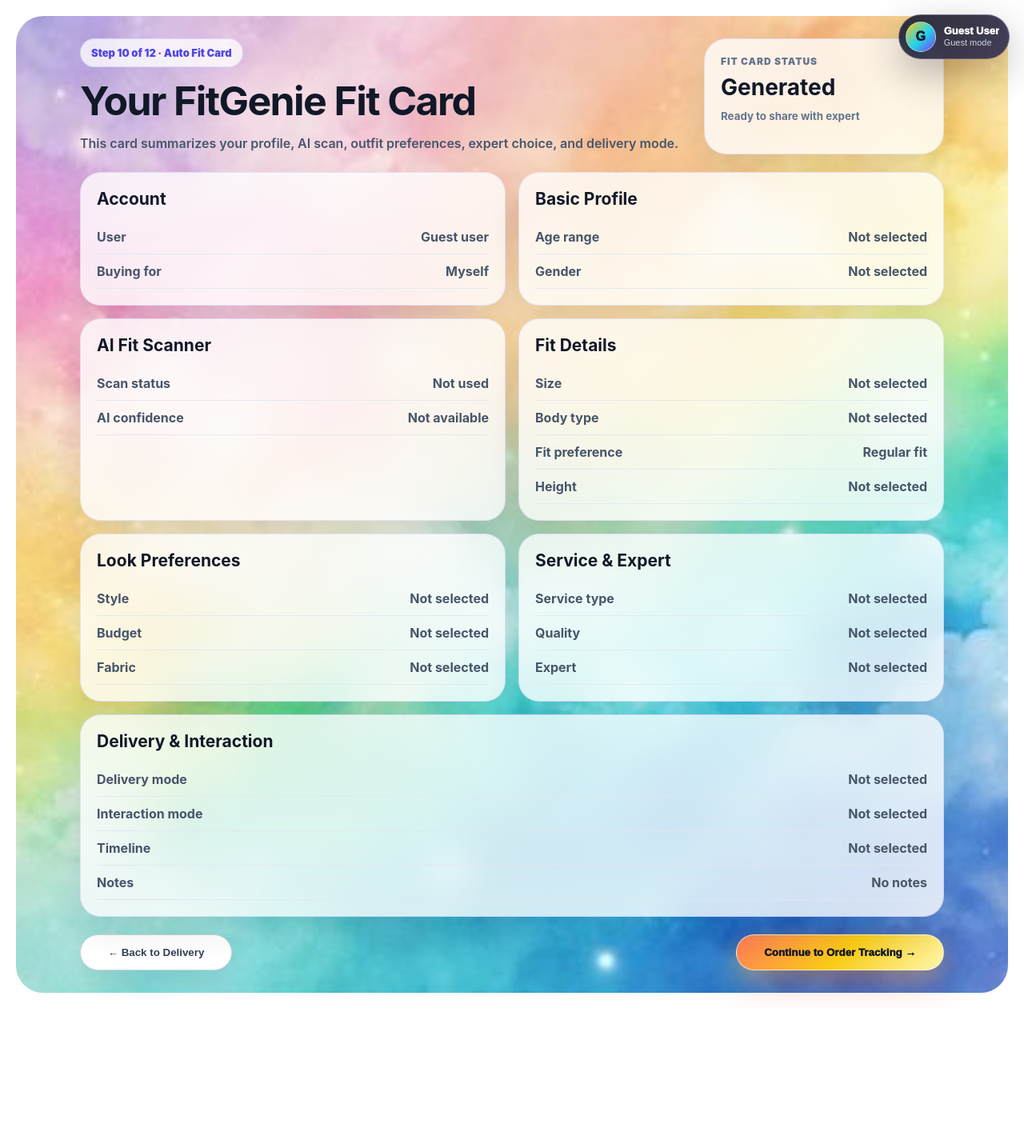
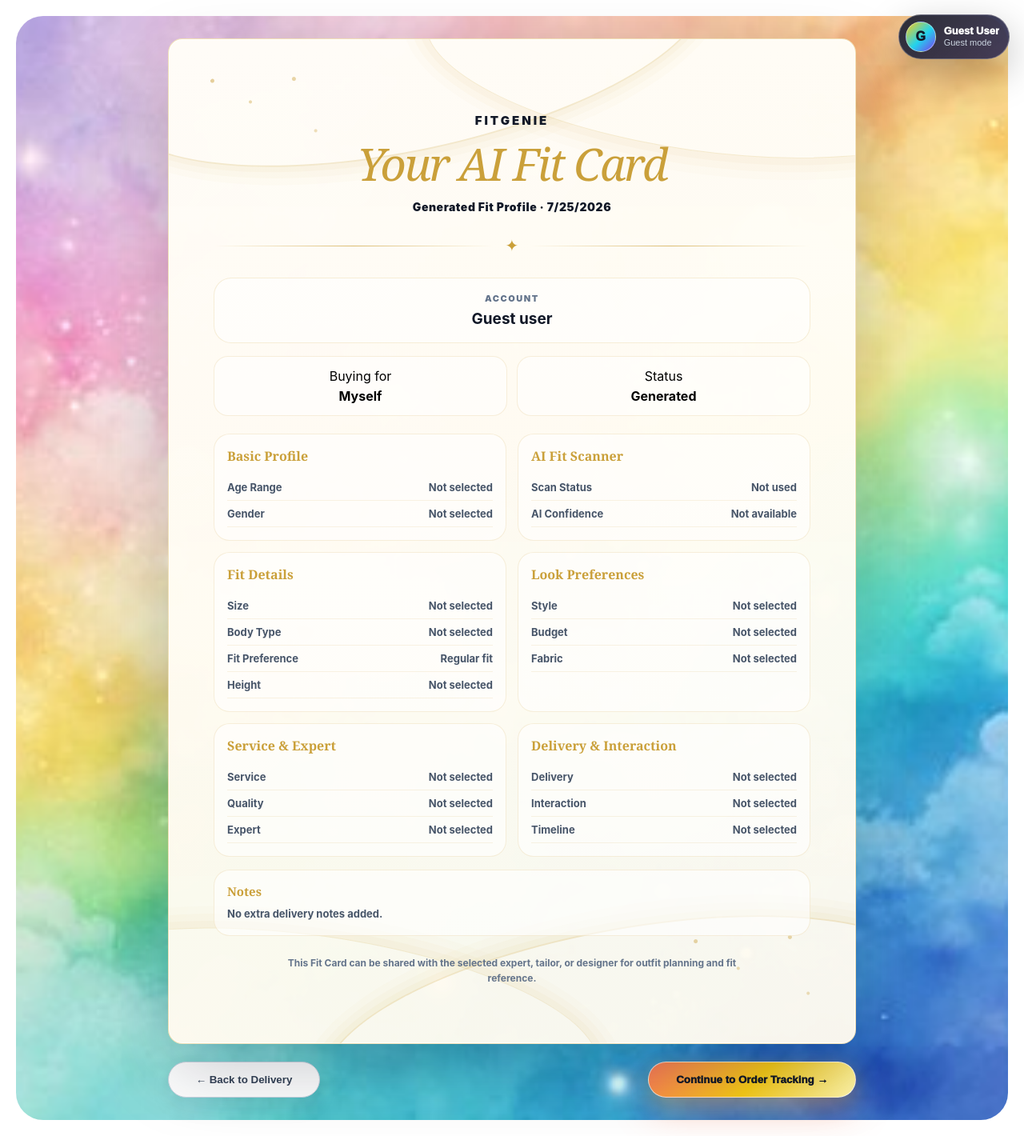
Before and after one commit to JP1320/FitGenie, a React (Vite) app in the folder frontend/: page /fit-card in a window 1280 px wide. Shown: the whole page at 80% size. Before the commit the page ends 1261 px from the top, so only its background shows below. Built offline with nearby package versions, Linux system fonts and the light colour scheme; no server answers.

Commit message:
Update FitCardPage.jsx

```diff
--- a/frontend/src/pages/FitCardPage.jsx
+++ b/frontend/src/pages/FitCardPage.jsx
@@ -8,6 +8,10 @@
     return fallback;
   }
 
+  if (Array.isArray(value)) {
+    return value.length ? value.join(", ") : fallback;
+  }
+
   return value;
 }
 
@@ -15,6 +19,25 @@
   if (authUser?.email) return authUser.email;
   if (authUser?.name) return authUser.name;
   return "Guest user";
+}
+
+function getServiceLabel(serviceType) {
+  return (
+    serviceType?.type ||
+    serviceType?.serviceType ||
+    serviceType?.title ||
+    serviceType?.name ||
+    ""
+  );
+}
+
+function getExpertLabel(selectedExpert) {
+  return (
+    selectedExpert?.name ||
+    selectedExpert?.title ||
+    selectedExpert?.expertName ||
+    ""
+  );
 }
 
 export default function FitCardPage() {
@@ -40,6 +63,7 @@
   } = flow;
 
   const aiFit = scanner?.aiFit || {};
+
   const finalSize = size || sizeBody?.size || aiFit?.estimatedSize || "";
   const finalBodyType =
     bodyType || sizeBody?.bodyType || aiFit?.bodyType || "";
@@ -56,69 +80,73 @@
 
   return (
     <PageShell>
-      <div style={styles.page}>
-        <div style={styles.content}>
-          <section style={styles.header}>
-            <div>
-              <div style={styles.stepPill}>Step 10 of 12 · Auto Fit Card</div>
+      <main style={styles.page}>
+        <section style={styles.outer}>
+          <div style={styles.inviteCard}>
+            <div style={styles.topGoldWave} />
+            <div style={styles.topGoldWaveTwo} />
+            <div style={styles.bottomGoldWave} />
+            <div style={styles.bottomGoldWaveTwo} />
+            <div style={styles.goldDustTop} />
+            <div style={styles.goldDustBottom} />
 
-              <h1 style={styles.title}>Your FitGenie Fit Card</h1>
+            <div style={styles.cardContent}>
+              <p style={styles.kicker}>FitGenie</p>
 
-              <p style={styles.subtitle}>
-                This card summarizes your profile, AI scan, outfit preferences,
-                expert choice, and delivery mode.
+              <h1 style={styles.title}>Your AI Fit Card</h1>
+
+              <p style={styles.dateLine}>
+                Generated Fit Profile ·{" "}
+                {fitCardData.generatedAt
+                  ? new Date(fitCardData.generatedAt).toLocaleDateString()
+                  : new Date().toLocaleDateString()}
+              </p>
+
+              <div style={styles.heroDivider}>
+                <span style={styles.dividerLine} />
+                <span style={styles.dividerDot}>✦</span>
+                <span style={styles.dividerLine} />
+              </div>
+
+              <section style={styles.primaryDetails}>
+                <div style={styles.mainNameBlock}>
+                  <span style={styles.smallLabel}>Account</span>
+                  <strong style={styles.mainName}>{getUserLabel(authUser)}</strong>
+                </div>
+
+                <div style={styles.miniGrid}>
+                  <div style={styles.miniItem}>
+                    <span>Buying for</span>
+                    <strong>{valueOrFallback(intent, "Myself")}</strong>
+                  </div>
+
+                  <div style={styles.miniItem}>
+                    <span>Status</span>
+                    <strong>{valueOrFallback(fitCardData.status, "Generated")}</strong>
+                  </div>
+                </div>
+              </section>
+
+              <section style={styles.detailGrid}>
+                <div style={styles.detailBox}>
+                  <h2 style={styles.sectionTitle}>Basic Profile</h2>
+
+                  <p style={styles.detailRow}>
+                    <span>Age Range</span>
+                    <strong>{valueOrFallback(basicProfile?.ageRange)}</strong>
+                  </p>
+
+                  <p style={styles.detailRow}>
+                    <span>Gender</span>
+                    <strong>{valueOrFallback(basicProfile?.gender)}</strong>
                   </p>
                 </div>
 
-            <div style={styles.statusCard}>
-              <span style={styles.statusLabel}>Fit Card Status</span>
-              <strong style={styles.statusValue}>
-                {valueOrFallback(fitCardData.status, "Generated")}
-              </strong>
-              <small style={styles.statusHint}>
-                {fitCardData.generatedAt
-                  ? `Generated at ${new Date(
-                      fitCardData.generatedAt
-                    ).toLocaleString()}`
-                  : "Ready to share with expert"}
-              </small>
-            </div>
-          </section>
+                <div style={styles.detailBox}>
+                  <h2 style={styles.sectionTitle}>AI Fit Scanner</h2>
 
-          <section style={styles.grid}>
-            <div style={styles.card}>
-              <h2 style={styles.cardTitle}>Account</h2>
-
-              <div style={styles.row}>
-                <span>User</span>
-                <strong>{getUserLabel(authUser)}</strong>
-              </div>
-
-              <div style={styles.row}>
-                <span>Buying for</span>
-                <strong>{valueOrFallback(intent, "Myself")}</strong>
-              </div>
-            </div>
-
-            <div style={styles.card}>
-              <h2 style={styles.cardTitle}>Basic Profile</h2>
-
-              <div style={styles.row}>
-                <span>Age range</span>
-                <strong>{valueOrFallback(basicProfile?.ageRange)}</strong>
-              </div>
-
-              <div style={styles.row}>
-                <span>Gender</span>
-                <strong>{valueOrFallback(basicProfile?.gender)}</strong>
-              </div>
-            </div>
-
-            <div style={styles.card}>
-              <h2 style={styles.cardTitle}>AI Fit Scanner</h2>
-
-              <div style={styles.row}>
-                <span>Scan status</span>
+                  <p style={styles.detailRow}>
+                    <span>Scan Status</span>
                     <strong>
                       {scanner?.completed
                         ? "Completed"
@@ -126,46 +154,46 @@
                         ? "Skipped"
                         : "Not used"}
                     </strong>
-              </div>
+                  </p>
 
-              <div style={styles.row}>
-                <span>AI confidence</span>
+                  <p style={styles.detailRow}>
+                    <span>AI Confidence</span>
                     <strong>
                       {aiFit?.confidence
                         ? `${Math.round(aiFit.confidence * 100)}%`
                         : "Not available"}
                     </strong>
-              </div>
+                  </p>
                 </div>
 
-            <div style={styles.card}>
-              <h2 style={styles.cardTitle}>Fit Details</h2>
+                <div style={styles.detailBox}>
+                  <h2 style={styles.sectionTitle}>Fit Details</h2>
 
-              <div style={styles.row}>
+                  <p style={styles.detailRow}>
                     <span>Size</span>
                     <strong>{valueOrFallback(finalSize)}</strong>
+                  </p>
+
+                  <p style={styles.detailRow}>
+                    <span>Body Type</span>
+                    <strong>{valueOrFallback(finalBodyType)}</strong>
+                  </p>
+
+                  <p style={styles.detailRow}>
+                    <span>Fit Preference</span>
+                    <strong>{valueOrFallback(finalFit)}</strong>
+                  </p>
+
+                  <p style={styles.detailRow}>
+                    <span>Height</span>
+                    <strong>{finalHeight}</strong>
+                  </p>
                 </div>
 
-              <div style={styles.row}>
-                <span>Body type</span>
-                <strong>{valueOrFallback(finalBodyType)}</strong>
-              </div>
+                <div style={styles.detailBox}>
+                  <h2 style={styles.sectionTitle}>Look Preferences</h2>
 
-              <div style={styles.row}>
-                <span>Fit preference</span>
-                <strong>{valueOrFallback(finalFit)}</strong>
-              </div>
-
-              <div style={styles.row}>
-                <span>Height</span>
-                <strong>{finalHeight}</strong>
-              </div>
-            </div>
-
-            <div style={styles.card}>
-              <h2 style={styles.cardTitle}>Look Preferences</h2>
-
-              <div style={styles.row}>
+                  <p style={styles.detailRow}>
                     <span>Style</span>
                     <strong>
                       {valueOrFallback(
@@ -174,90 +202,88 @@
                           lookPreferences.selectedLook
                       )}
                     </strong>
+                  </p>
+
+                  <p style={styles.detailRow}>
+                    <span>Budget</span>
+                    <strong>{valueOrFallback(lookPreferences.budget)}</strong>
+                  </p>
+
+                  <p style={styles.detailRow}>
+                    <span>Fabric</span>
+                    <strong>{valueOrFallback(lookPreferences.fabric)}</strong>
+                  </p>
                 </div>
 
-              <div style={styles.row}>
-                <span>Budget</span>
-                <strong>{valueOrFallback(lookPreferences.budget)}</strong>
-              </div>
+                <div style={styles.detailBox}>
+                  <h2 style={styles.sectionTitle}>Service & Expert</h2>
 
-              <div style={styles.row}>
-                <span>Fabric</span>
-                <strong>
-                  {Array.isArray(lookPreferences.fabric)
-                    ? lookPreferences.fabric.join(", ")
-                    : valueOrFallback(lookPreferences.fabric)}
-                </strong>
-              </div>
-            </div>
+                  <p style={styles.detailRow}>
+                    <span>Service</span>
+                    <strong>{valueOrFallback(getServiceLabel(serviceType))}</strong>
+                  </p>
 
-            <div style={styles.card}>
-              <h2 style={styles.cardTitle}>Service & Expert</h2>
-
-              <div style={styles.row}>
-                <span>Service type</span>
-                <strong>
-                  {valueOrFallback(
-                    serviceType?.type ||
-                      serviceType?.serviceType ||
-                      serviceType?.title
-                  )}
-                </strong>
-              </div>
-
-              <div style={styles.row}>
+                  <p style={styles.detailRow}>
                     <span>Quality</span>
                     <strong>
                       {valueOrFallback(
-                    qualityLocation?.quality || qualityLocation?.qualityLevel
+                        qualityLocation?.quality ||
+                          qualityLocation?.qualityLevel
                       )}
                     </strong>
+                  </p>
+
+                  <p style={styles.detailRow}>
+                    <span>Expert</span>
+                    <strong>{valueOrFallback(getExpertLabel(selectedExpert))}</strong>
+                  </p>
                 </div>
 
-              <div style={styles.row}>
-                <span>Expert</span>
-                <strong>
-                  {valueOrFallback(
-                    selectedExpert?.name ||
-                      selectedExpert?.title ||
-                      selectedExpert?.expertName
-                  )}
-                </strong>
-              </div>
-            </div>
+                <div style={styles.detailBox}>
+                  <h2 style={styles.sectionTitle}>Delivery & Interaction</h2>
 
-            <div style={styles.cardWide}>
-              <h2 style={styles.cardTitle}>Delivery & Interaction</h2>
-
-              <div style={styles.row}>
-                <span>Delivery mode</span>
+                  <p style={styles.detailRow}>
+                    <span>Delivery</span>
                     <strong>
                       {valueOrFallback(
                         deliveryData.deliveryMode || deliveryData.mode
                       )}
                     </strong>
-              </div>
+                  </p>
 
-              <div style={styles.row}>
-                <span>Interaction mode</span>
+                  <p style={styles.detailRow}>
+                    <span>Interaction</span>
                     <strong>
                       {valueOrFallback(
-                    deliveryData.interactionMode || deliveryData.interaction
+                        deliveryData.interactionMode ||
+                          deliveryData.interaction
                       )}
                     </strong>
-              </div>
+                  </p>
 
-              <div style={styles.row}>
+                  <p style={styles.detailRow}>
                     <span>Timeline</span>
                     <strong>{valueOrFallback(deliveryData.timeline)}</strong>
+                  </p>
                 </div>
+              </section>
 
-              <div style={styles.row}>
-                <span>Notes</span>
-                <strong>{valueOrFallback(deliveryData.notes, "No notes")}</strong>
+              <section style={styles.notesBox}>
+                <span style={styles.notesLabel}>Notes</span>
+                <p style={styles.notesText}>
+                  {valueOrFallback(
+                    deliveryData.notes,
+                    "No extra delivery notes added."
+                  )}
+                </p>
+              </section>
+
+              <p style={styles.footerText}>
+                This Fit Card can be shared with the selected expert, tailor, or
+                designer for outfit planning and fit reference.
+              </p>
             </div>
           </div>
-          </section>
 
           <div style={styles.actions}>
             <button
@@ -276,8 +302,8 @@
               Continue to Order Tracking →
             </button>
           </div>
-        </div>
-      </div>
+        </section>
+      </main>
     </PageShell>
   );
 }
@@ -296,118 +322,261 @@
     backgroundColor: "#ffffff",
   },
 
-  content: {
-    width: "min(1080px, 100%)",
+  outer: {
+    width: "min(860px, 100%)",
   },
 
-  header: {
-    display: "grid",
-    gridTemplateColumns: "minmax(0, 1fr) 300px",
-    gap: "20px",
-    alignItems: "stretch",
-    marginBottom: "22px",
+  inviteCard: {
+    position: "relative",
+    overflow: "hidden",
+    minHeight: "900px",
+    borderRadius: "18px",
+    background:
+      "linear-gradient(180deg, rgba(255,253,247,0.98), rgba(255,250,239,0.97))",
+    border: "1px solid rgba(214,170,61,0.32)",
+    boxShadow:
+      "0 34px 90px rgba(15,23,42,0.22), inset 0 0 0 1px rgba(255,255,255,0.75)",
   },
 
-  stepPill: {
-    display: "inline-flex",
-    padding: "9px 13px",
-    borderRadius: "999px",
-    background: "rgba(255,255,255,0.76)",
-    border: "1px solid rgba(109,93,252,0.16)",
-    color: "#4f46e5",
-    fontSize: "13px",
-    fontWeight: 900,
-    marginBottom: "16px",
-    boxShadow: "0 10px 24px rgba(79,70,229,0.08)",
+  topGoldWave: {
+    position: "absolute",
+    top: "-120px",
+    left: "-80px",
+    width: "760px",
+    height: "260px",
+    borderRadius: "50%",
+    border: "2px solid rgba(202,158,54,0.22)",
+    transform: "rotate(-12deg)",
+    boxShadow:
+      "0 0 0 7px rgba(202,158,54,0.045), 0 0 0 15px rgba(202,158,54,0.035), 0 0 0 24px rgba(202,158,54,0.025)",
+  },
+
+  topGoldWaveTwo: {
+    position: "absolute",
+    top: "-90px",
+    right: "-160px",
+    width: "700px",
+    height: "230px",
+    borderRadius: "50%",
+    border: "1px solid rgba(202,158,54,0.2)",
+    transform: "rotate(8deg)",
+    boxShadow:
+      "0 0 0 9px rgba(202,158,54,0.04), 0 0 0 18px rgba(202,158,54,0.03), 0 0 0 28px rgba(202,158,54,0.02)",
+  },
+
+  bottomGoldWave: {
+    position: "absolute",
+    bottom: "-115px",
+    right: "-110px",
+    width: "780px",
+    height: "260px",
+    borderRadius: "50%",
+    border: "2px solid rgba(202,158,54,0.23)",
+    transform: "rotate(-10deg)",
+    boxShadow:
+      "0 0 0 8px rgba(202,158,54,0.045), 0 0 0 17px rgba(202,158,54,0.035), 0 0 0 27px rgba(202,158,54,0.025)",
+  },
+
+  bottomGoldWaveTwo: {
+    position: "absolute",
+    bottom: "-95px",
+    left: "-180px",
+    width: "720px",
+    height: "230px",
+    borderRadius: "50%",
+    border: "1px solid rgba(202,158,54,0.19)",
+    transform: "rotate(8deg)",
+    boxShadow:
+      "0 0 0 9px rgba(202,158,54,0.04), 0 0 0 18px rgba(202,158,54,0.03), 0 0 0 28px rgba(202,158,54,0.02)",
+  },
+
+  goldDustTop: {
+    position: "absolute",
+    top: "28px",
+    left: "34px",
+    width: "170px",
+    height: "120px",
+    borderRadius: "50%",
+    background:
+      "radial-gradient(circle at 12% 20%, rgba(202,158,54,0.48) 0 2px, transparent 3px), radial-gradient(circle at 40% 42%, rgba(202,158,54,0.38) 0 1.5px, transparent 2.5px), radial-gradient(circle at 72% 18%, rgba(202,158,54,0.42) 0 2px, transparent 3px), radial-gradient(circle at 88% 72%, rgba(202,158,54,0.32) 0 1.5px, transparent 2.5px)",
+  },
+
+  goldDustBottom: {
+    position: "absolute",
+    bottom: "26px",
+    right: "36px",
+    width: "190px",
+    height: "130px",
+    borderRadius: "50%",
+    background:
+      "radial-gradient(circle at 14% 22%, rgba(202,158,54,0.42) 0 2px, transparent 3px), radial-gradient(circle at 42% 48%, rgba(202,158,54,0.34) 0 1.5px, transparent 2.5px), radial-gradient(circle at 76% 18%, rgba(202,158,54,0.4) 0 2px, transparent 3px), radial-gradient(circle at 88% 72%, rgba(202,158,54,0.32) 0 1.5px, transparent 2.5px)",
+  },
+
+  cardContent: {
+    position: "relative",
+    zIndex: 2,
+    padding: "92px 56px 72px",
+    textAlign: "center",
+  },
+
+  kicker: {
+    margin: "0 0 16px",
+    color: "#111827",
+    fontSize: "15px",
+    fontWeight: 950,
+    letterSpacing: "0.2em",
+    textTransform: "uppercase",
   },
 
   title: {
     margin: 0,
-    color: "#111827",
-    fontSize: "50px",
-    lineHeight: 1.04,
-    letterSpacing: "-1.6px",
+    color: "#caa03a",
+    fontSize: "56px",
+    lineHeight: 1,
+    fontFamily: "Georgia, 'Times New Roman', serif",
+    fontStyle: "italic",
+    fontWeight: 500,
+    letterSpacing: "-0.04em",
   },
 
-  subtitle: {
-    maxWidth: "760px",
-    margin: "14px 0 0",
-    color: "#475569",
-    lineHeight: 1.7,
-    fontSize: "16px",
-    fontWeight: 600,
+  dateLine: {
+    margin: "18px 0 0",
+    color: "#111827",
+    fontSize: "14px",
+    fontWeight: 900,
+    letterSpacing: "0.04em",
   },
 
-  statusCard: {
-    border: "1px solid rgba(109,93,252,0.14)",
-    borderRadius: "28px",
-    padding: "20px",
-    background: "rgba(255,255,255,0.78)",
-    boxShadow: "0 18px 42px rgba(15,23,42,0.1)",
-    backdropFilter: "blur(18px)",
+  heroDivider: {
+    display: "grid",
+    gridTemplateColumns: "1fr auto 1fr",
+    alignItems: "center",
+    gap: "14px",
+    margin: "28px 0",
   },
 
-  statusLabel: {
+  dividerLine: {
+    height: "1px",
+    background:
+      "linear-gradient(90deg, transparent, rgba(202,158,54,0.68), transparent)",
+  },
+
+  dividerDot: {
+    color: "#caa03a",
+    fontSize: "20px",
+  },
+
+  primaryDetails: {
+    display: "grid",
+    gap: "16px",
+    marginBottom: "22px",
+  },
+
+  mainNameBlock: {
+    padding: "18px",
+    borderRadius: "22px",
+    background: "rgba(255,255,255,0.55)",
+    border: "1px solid rgba(202,158,54,0.18)",
+  },
+
+  smallLabel: {
     display: "block",
     color: "#64748b",
-    fontSize: "12px",
-    fontWeight: 900,
+    fontSize: "11px",
+    fontWeight: 950,
+    letterSpacing: "0.14em",
     textTransform: "uppercase",
-    letterSpacing: "0.08em",
+    marginBottom: "7px",
+  },
+
+  mainName: {
+    display: "block",
+    color: "#111827",
+    fontSize: "19px",
+    wordBreak: "break-word",
+  },
+
+  miniGrid: {
+    display: "grid",
+    gridTemplateColumns: "1fr 1fr",
+    gap: "12px",
+  },
+
+  miniItem: {
+    padding: "14px",
+    borderRadius: "18px",
+    background: "rgba(255,255,255,0.54)",
+    border: "1px solid rgba(202,158,54,0.16)",
+    display: "grid",
+    gap: "5px",
+  },
+
+  detailGrid: {
+    display: "grid",
+    gridTemplateColumns: "repeat(2, minmax(0, 1fr))",
+    gap: "14px",
+    textAlign: "left",
+  },
+
+  detailBox: {
+    padding: "16px",
+    borderRadius: "20px",
+    background: "rgba(255,255,255,0.6)",
+    border: "1px solid rgba(202,158,54,0.16)",
+  },
+
+  sectionTitle: {
+    margin: "0 0 12px",
+    color: "#caa03a",
+    fontSize: "16px",
+    fontFamily: "Georgia, 'Times New Roman', serif",
+    fontWeight: 700,
+  },
+
+  detailRow: {
+    display: "flex",
+    justifyContent: "space-between",
+    gap: "14px",
+    margin: 0,
+    padding: "8px 0",
+    borderBottom: "1px solid rgba(202,158,54,0.12)",
+    color: "#475569",
+    fontSize: "13px",
+    fontWeight: 700,
+  },
+
+  notesBox: {
+    marginTop: "16px",
+    padding: "16px",
+    borderRadius: "20px",
+    background: "rgba(255,255,255,0.6)",
+    border: "1px solid rgba(202,158,54,0.16)",
+    textAlign: "left",
+  },
+
+  notesLabel: {
+    display: "block",
+    color: "#caa03a",
+    fontSize: "15px",
+    fontFamily: "Georgia, 'Times New Roman', serif",
+    fontWeight: 700,
     marginBottom: "8px",
   },
 
-  statusValue: {
-    display: "block",
-    color: "#111827",
-    fontSize: "28px",
-    marginBottom: "8px",
-  },
-
-  statusHint: {
-    color: "#64748b",
-    lineHeight: 1.5,
+  notesText: {
+    margin: 0,
+    color: "#475569",
+    lineHeight: 1.6,
+    fontSize: "13px",
     fontWeight: 700,
   },
 
-  grid: {
-    display: "grid",
-    gridTemplateColumns: "repeat(2, minmax(0, 1fr))",
-    gap: "16px",
-  },
-
-  card: {
-    border: "1px solid rgba(109,93,252,0.14)",
-    borderRadius: "26px",
-    padding: "20px",
-    background: "rgba(255,255,255,0.78)",
-    boxShadow: "0 18px 42px rgba(15,23,42,0.09)",
-    backdropFilter: "blur(18px)",
-  },
-
-  cardWide: {
-    gridColumn: "1 / -1",
-    border: "1px solid rgba(109,93,252,0.14)",
-    borderRadius: "26px",
-    padding: "20px",
-    background: "rgba(255,255,255,0.78)",
-    boxShadow: "0 18px 42px rgba(15,23,42,0.09)",
-    backdropFilter: "blur(18px)",
-  },
-
-  cardTitle: {
-    margin: "0 0 14px",
-    color: "#111827",
-    fontSize: "21px",
-  },
-
-  row: {
-    display: "flex",
-    justifyContent: "space-between",
-    gap: "16px",
-    padding: "11px 0",
-    borderBottom: "1px solid rgba(226,232,240,0.88)",
-    color: "#475569",
+  footerText: {
+    maxWidth: "620px",
+    margin: "24px auto 0",
+    color: "#64748b",
+    fontSize: "12px",
+    lineHeight: 1.6,
     fontWeight: 700,
   },
 
```
Lines whose indentation alone changed are shown as unchanged.
